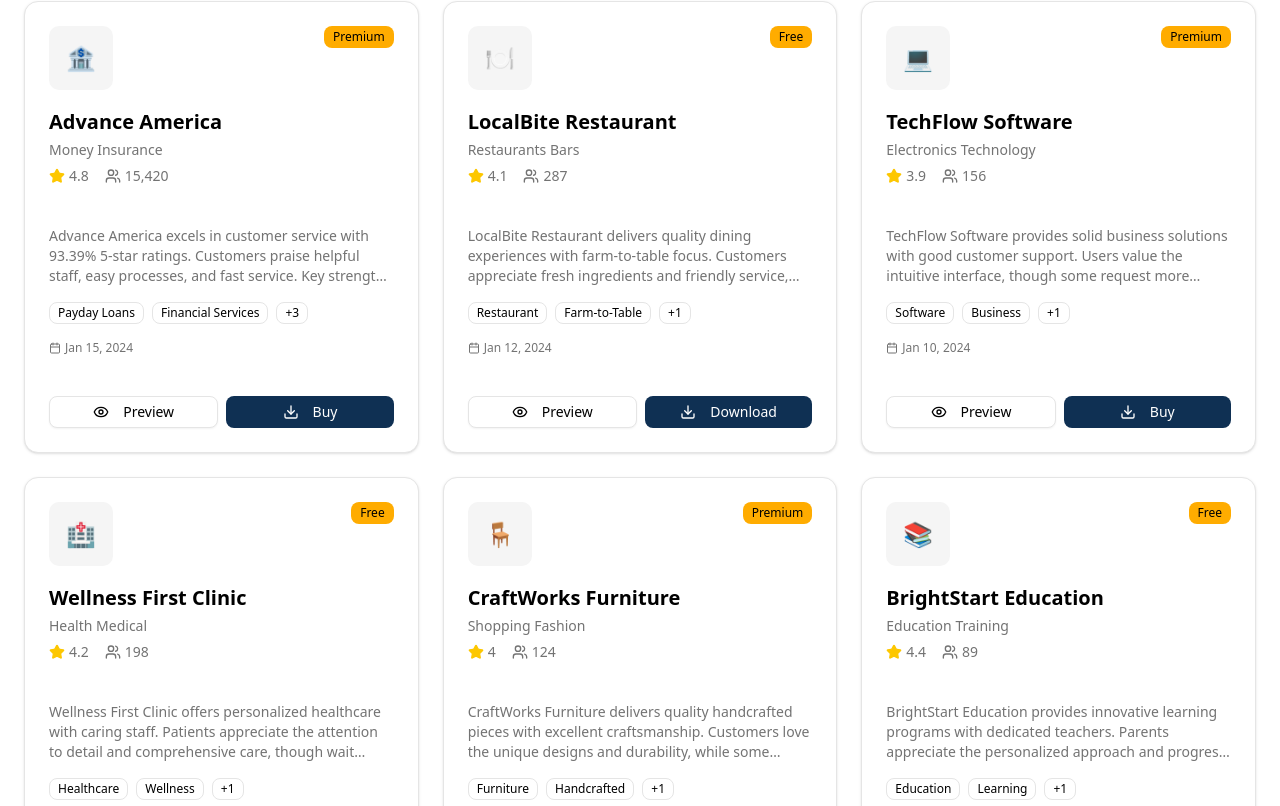
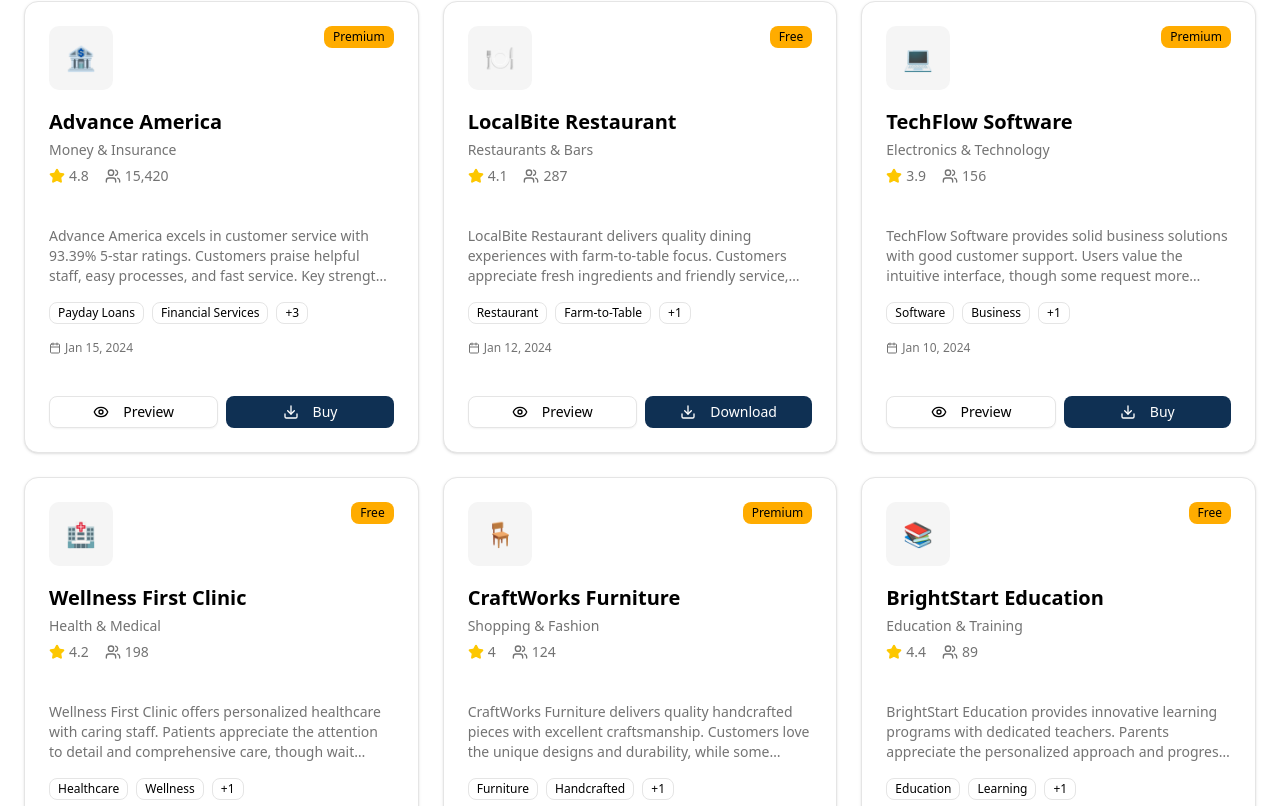
Before and after one commit to JintusSerdar/customereye, a Next.js app: page /reports in a window 1280 px wide. Shown: the part 514-1320 px from the top of the page. Built offline with nearby package versions, Linux system fonts and the light colour scheme.

Commit message:
Update reports page with middle-market companies and proper categories

```diff
--- a/src/app/reports/page.tsx
+++ b/src/app/reports/page.tsx
@@ -1,7 +1,7 @@
 // Reports page for CustomerEye
 "use client";
 
-import { useState } from "react";
+import { useState, useEffect } from "react";
 import { Search, Filter, Grid, List } from "lucide-react";
 import { Button } from "@/components/ui/button";
 import { Input } from "@/components/ui/input";
@@ -14,13 +14,12 @@
 } from "@/components/ui/select";
 import ReportCard, { Report } from "@/components/ReportCard";
 import ReportFilters, { Filters } from "@/components/ReportFilters";
-import React from "react"; // Added missing import for React
 
 const mockReports: Report[] = [
   {
     id: 1,
     company: "Advance America",
-    industry: "Money Insurance",
+    industry: "Money & Insurance",
     rating: 4.8,
     reviewCount: 15420,
     summary:
@@ -41,7 +40,7 @@
   {
     id: 2,
     company: "LocalBite Restaurant",
-    industry: "Restaurants Bars",
+    industry: "Restaurants & Bars",
     rating: 4.1,
     reviewCount: 287,
     summary:
@@ -56,7 +55,7 @@
   {
     id: 3,
     company: "TechFlow Software",
-    industry: "Electronics Technology",
+    industry: "Electronics & Technology",
     rating: 3.9,
     reviewCount: 156,
     summary:
@@ -71,7 +70,7 @@
   {
     id: 4,
     company: "Wellness First Clinic",
-    industry: "Health Medical",
+    industry: "Health & Medical",
     rating: 4.2,
     reviewCount: 198,
     summary:
@@ -86,7 +85,7 @@
   {
     id: 5,
     company: "CraftWorks Furniture",
-    industry: "Shopping Fashion",
+    industry: "Shopping & Fashion",
     rating: 4.0,
     reviewCount: 124,
     summary:
@@ -101,7 +100,7 @@
   {
     id: 6,
     company: "BrightStart Education",
-    industry: "Education Training",
+    industry: "Education & Training",
     rating: 4.4,
     reviewCount: 89,
     summary:
@@ -146,7 +145,7 @@
   {
     id: 9,
     company: "Pawsome Pet Care",
-    industry: "Animals Pets",
+    industry: "Animals & Pets",
     rating: 4.5,
     reviewCount: 134,
     summary:
@@ -161,7 +160,7 @@
   {
     id: 10,
     company: "Beauty Haven Spa",
-    industry: "Beauty Well-being",
+    industry: "Beauty & Well-being",
     rating: 4.2,
     reviewCount: 189,
     summary:
@@ -191,7 +190,7 @@
   {
     id: 12,
     company: "Creative Corner Studio",
-    industry: "Hobbies Crafts",
+    industry: "Hobbies & Crafts",
     rating: 4.3,
     reviewCount: 98,
     summary:
@@ -206,7 +205,7 @@
   {
     id: 13,
     company: "Garden Oasis Landscaping",
-    industry: "Home Garden",
+    industry: "Home & Garden",
     rating: 4.1,
     reviewCount: 145,
     summary:
@@ -236,7 +235,7 @@
   {
     id: 15,
     company: "Local News Network",
-    industry: "Media Publishing",
+    industry: "Media & Publishing",
     rating: 4.0,
     reviewCount: 178,
     summary:
@@ -251,7 +250,7 @@
   {
     id: 16,
     company: "Community Credit Union",
-    industry: "Money Insurance",
+    industry: "Money & Insurance",
     rating: 4.2,
     reviewCount: 234,
     summary:
@@ -266,7 +265,7 @@
   {
     id: 17,
     company: "City Services Plus",
-    industry: "Public Local Services",
+    industry: "Public & Local Services",
     rating: 3.8,
     reviewCount: 167,
     summary:
@@ -296,7 +295,7 @@
   {
     id: 19,
     company: "Reliable Transport",
-    industry: "Vehicles Transportation",
+    industry: "Vehicles & Transportation",
     rating: 4.0,
     reviewCount: 145,
     summary:
@@ -311,7 +310,7 @@
   {
     id: 20,
     company: "Event Masters",
-    industry: "Events Entertainment",
+    industry: "Events & Entertainment",
     rating: 4.3,
     reviewCount: 123,
     summary:
@@ -395,7 +394,7 @@
   const currentReports = filteredReports.slice(startIndex, endIndex);
 
   // Reset to first page when filters change
-  React.useEffect(() => {
+  useEffect(() => {
     setCurrentPage(1);
   }, [searchTerm, sortBy, filters]);
 
@@ -569,11 +568,17 @@
                     Previous
                   </Button>
                   {getPageNumbers().map((page, index) => (
-                    <React.Fragment key={index}>
+                    <>
                       {page === "..." ? (
-                        <span className="text-muted-foreground">...</span>
+                        <span
+                          key={`ellipsis-${index}`}
+                          className="text-muted-foreground"
+                        >
+                          ...
+                        </span>
                       ) : (
                         <Button
+                          key={page}
                           variant={page === currentPage ? "default" : "outline"}
                           onClick={() => handlePageChange(page as number)}
                           className="w-10 h-10 flex items-center justify-center"
@@ -581,7 +586,7 @@
                           {page}
                         </Button>
                       )}
-                    </React.Fragment>
+                    </>
                   ))}
                   <Button
                     variant="outline"
```
